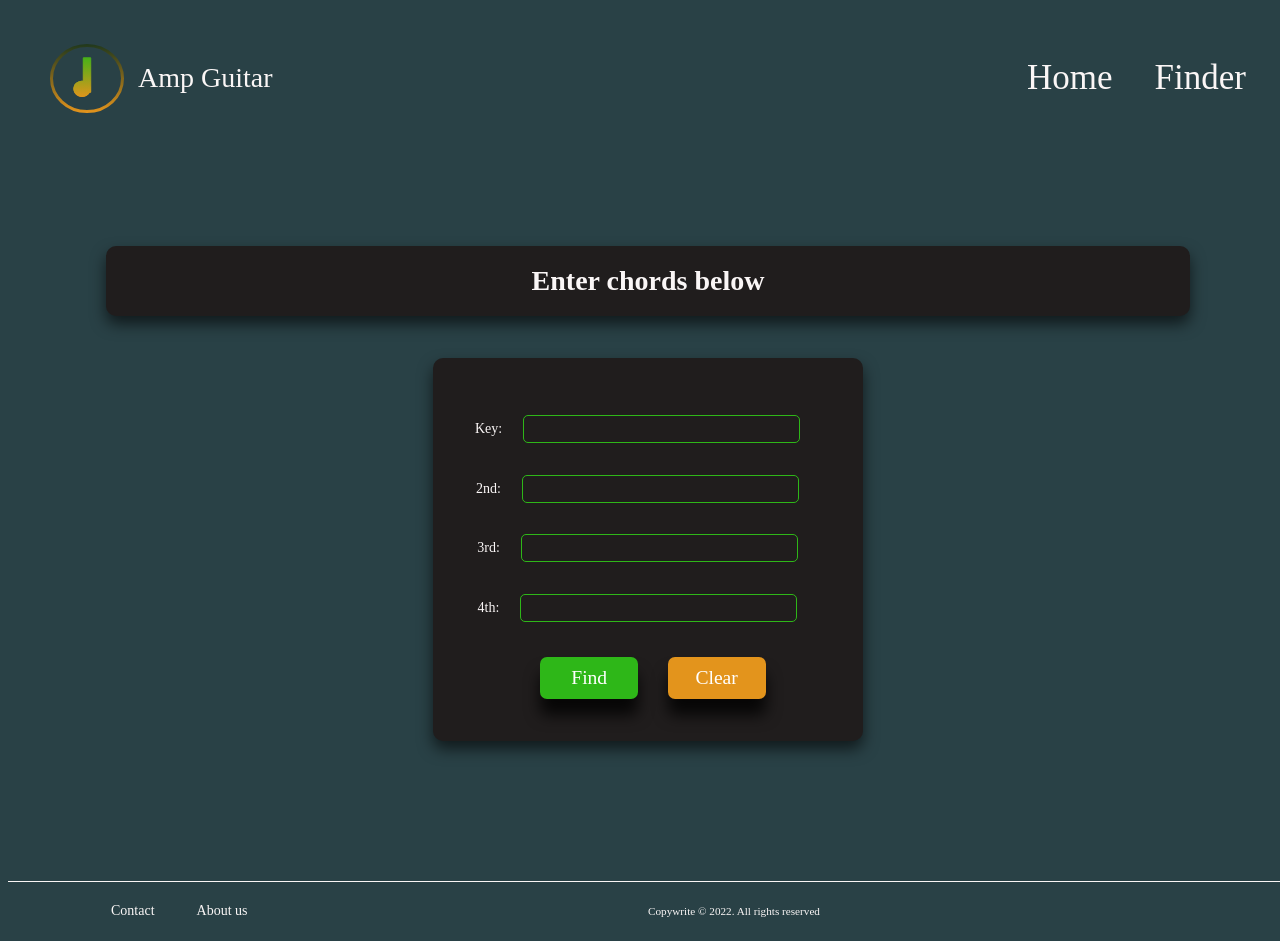
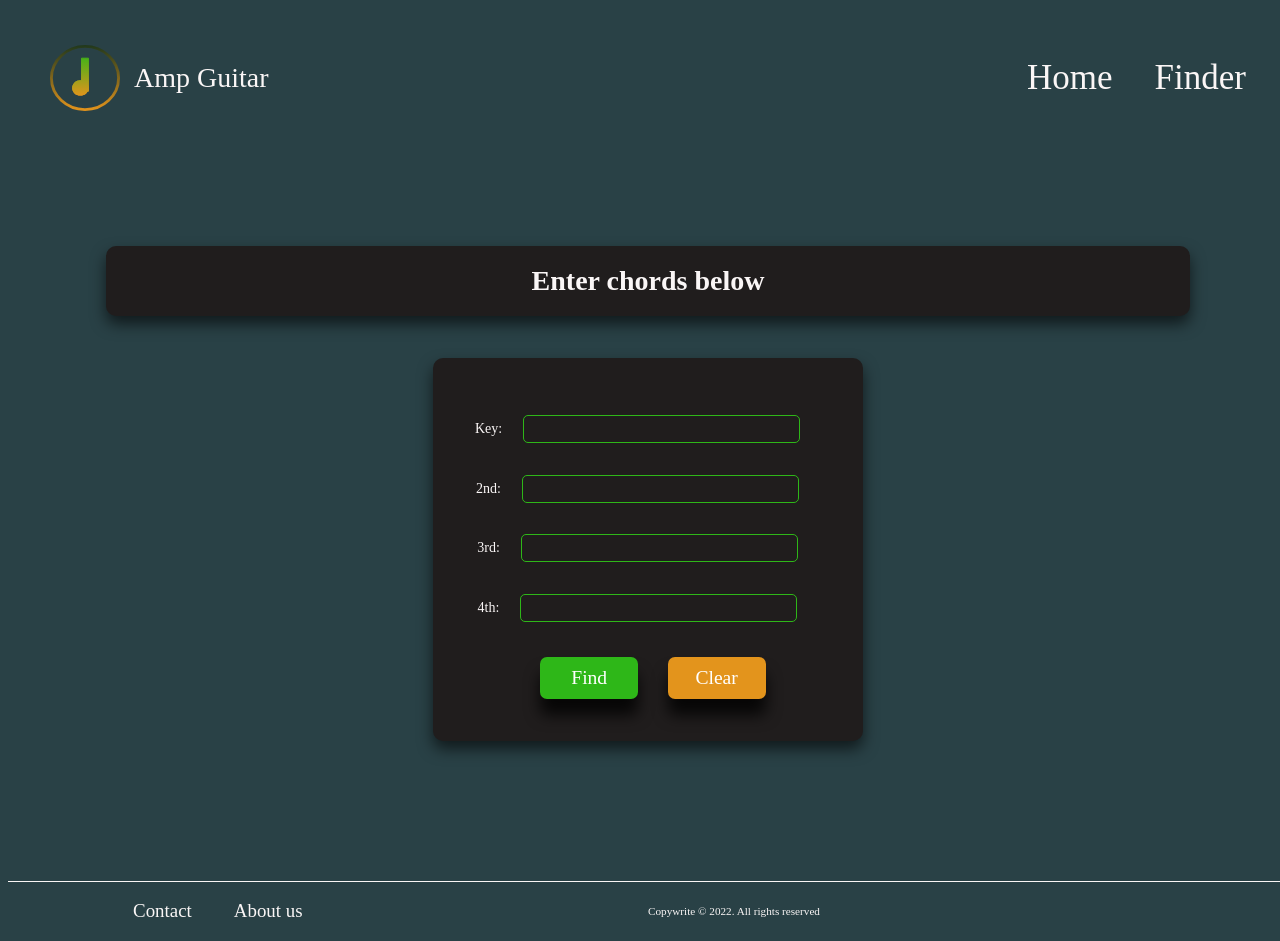
Before and after one commit to Ashton-Bennett/amp-guitar, a React (Create React App) app: page /Finder in a window 1280 px wide. Built offline with nearby package versions, Linux system fonts and the light colour scheme.

Commit message:
adjusted text sizes

```diff
--- a/src/components/Footer.js
+++ b/src/components/Footer.js
@@ -5,7 +5,7 @@ const footerStyle = {
   borderTop: "solid 1px",
   alignItems: "center",
   justifyContent: "space-between",
-  fontSize: "1rem",
+  fontSize: "1.35rem",
   color: "inherit",
   height: "60px",
   left: "0",
--- a/src/components/Header.js
+++ b/src/components/Header.js
@@ -8,6 +8,10 @@ const brandLogo = {
   color: "inherit",
   textDecoration: "none",
   marginLeft: "3rem",
+};
+
+const logoImage = {
+  width: "5rem",
 };
 
 const logoName = {
@@ -38,7 +42,11 @@ const header = () => {
   return (
     <header style={headerStyle}>
       <Link to="/" style={brandLogo}>
-        <img src={logo} alt="company logo in the shape of muscal note" />
+        <img
+          style={logoImage}
+          src={logo}
+          alt="company logo in the shape of muscal note"
+        />
         <div style={logoName}>Amp Guitar</div>
       </Link>
       <nav>
--- a/src/components/finderPage/ScaleButton.js
+++ b/src/components/finderPage/ScaleButton.js
@@ -15,7 +15,6 @@ const findButton = {
   cursor: "pointer",
   fontFamily: "Jacques Francois",
   display: "flex",
-  // flex: "1",
   alignItems: "center",
   justifyContent: "center",
 };
--- a/src/styles/buttonandbreakpoints.css
+++ b/src/styles/buttonandbreakpoints.css
@@ -73,19 +73,13 @@
   cursor: pointer;
 }
 
-/* Extra small devices (phones, 600px and down) */
-@media only screen and (max-width: 600px) {
-  html {
-    font-size: 8px;
-  }
-  .guitaristImg {
-    display: none;
-  }
-}
-
 @media only screen and (min-width: 300px) {
   html {
     font-size: 6px;
+  }
+
+  .guitaristImg {
+    display: none;
   }
 }
 
```
Also changed, not shown: 1 other file (tests, documents, lock files or other folders).
